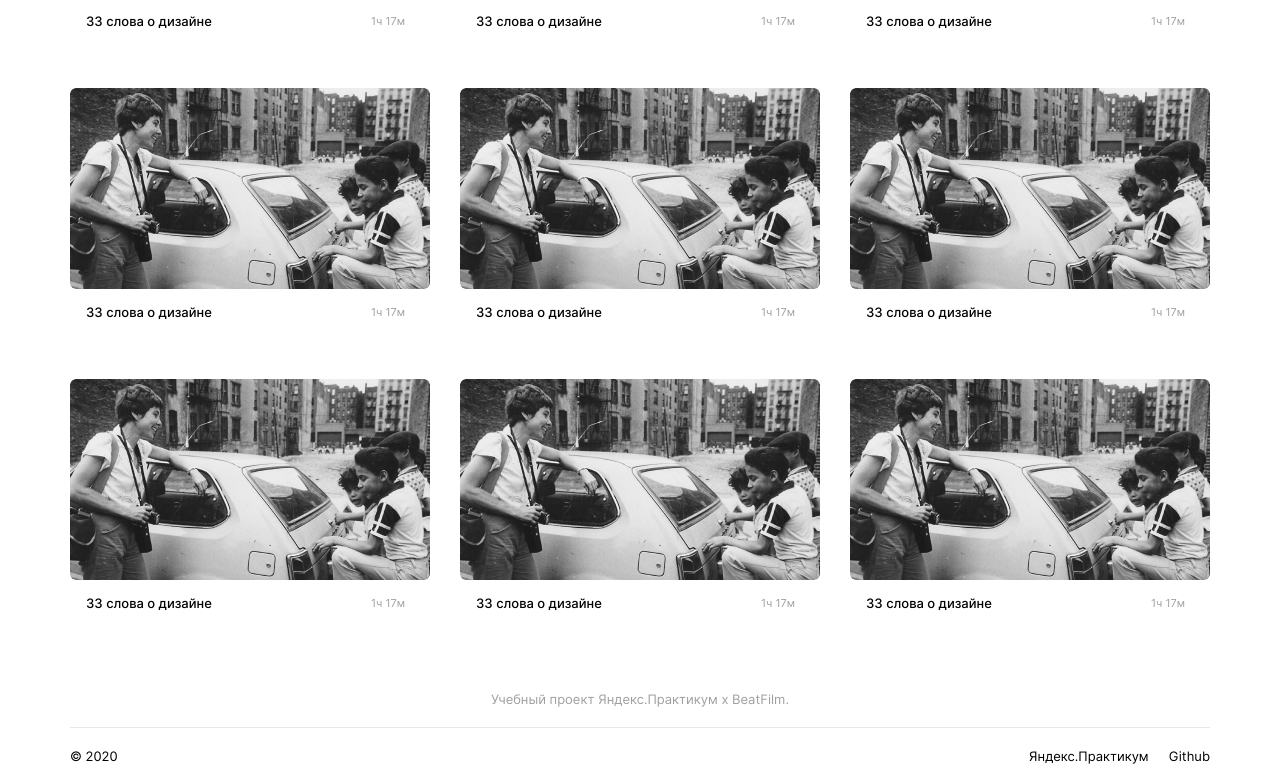
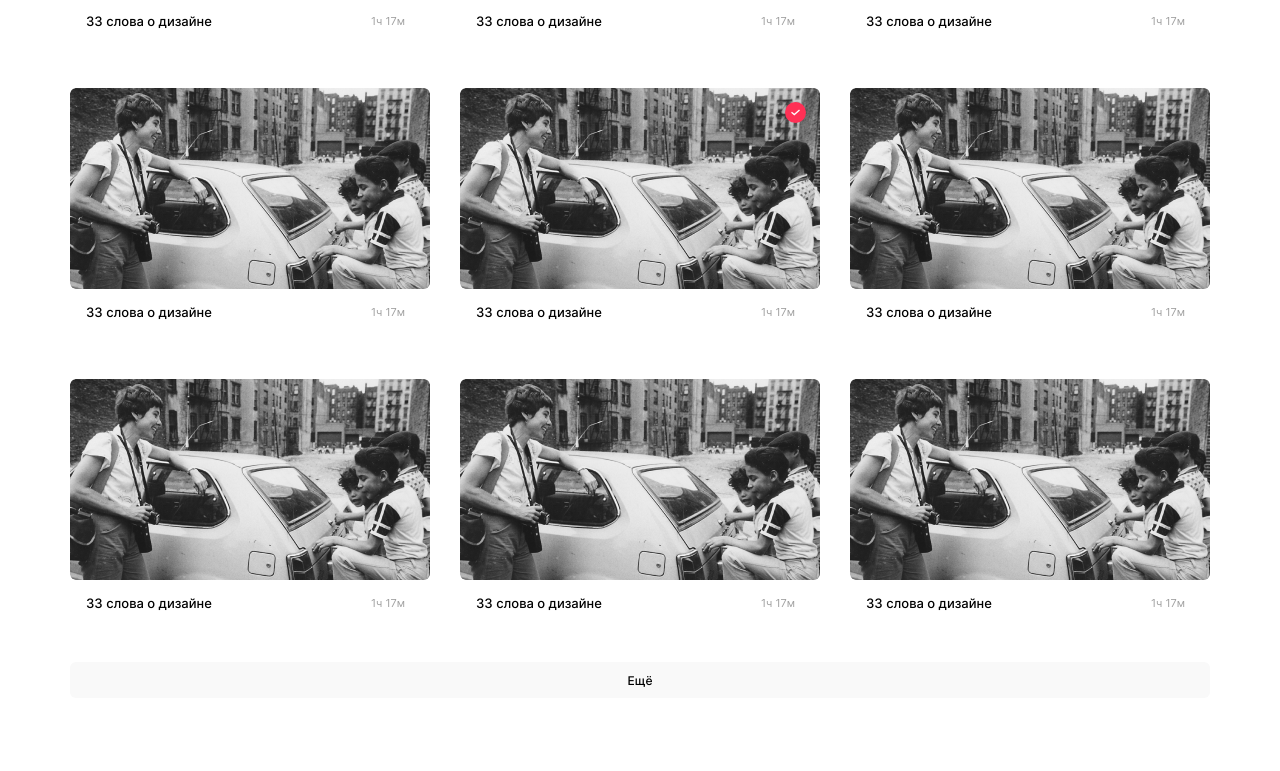
Before and after one commit to GrigoryGriko/movies-explorer-frontend, a React (Create React App) app: page /movies in a window 1280 px wide. Shown: the part 569-1340 px from the top of the page. Built offline with nearby package versions, Linux system fonts and the light colour scheme.

Commit message:
feat завершена верстка компонента Movies

```diff
--- a/src/components/App/App.css
+++ b/src/components/App/App.css
@@ -13,3 +13,10 @@
 .wrapper {
   width: calc(100% - 140px);
 }
+
+.link-hover {
+  transition: .3s ease opacity;
+}
+.link-hover:hover {
+  opacity: .8;
+}
--- a/src/components/Footer/Footer.css
+++ b/src/components/Footer/Footer.css
@@ -56,11 +56,7 @@
 
   color: #000000;
   text-decoration: none;
-  transition: .3s ease opacity;
 }
 .footer__link:last-child {
   margin-right: 0;
 }
-.footer__link:hover {
-  opacity: .8;
-}
--- a/src/components/Footer/Footer.js
+++ b/src/components/Footer/Footer.js
@@ -16,10 +16,10 @@ function Footer() {
           </p>
 
           <div className="footer__wrapper-links">
-            <a href="https://practicum.yandex.ru" className="footer__link">
+            <a href="https://practicum.yandex.ru" className="footer__link link-hover">
               Яндекс.Практикум
             </a>
-            <a href="https://github.com/GrigoryGriko" className="footer__link">
+            <a href="https://github.com/GrigoryGriko" className="footer__link link-hover">
               Github
             </a>
           </div>
--- a/src/components/Header/Header.css
+++ b/src/components/Header/Header.css
@@ -46,11 +46,6 @@
   font-size: 12px;
   color: #fff;
   text-decoration: none;
-
-  transition: .3s ease opacity;
-}
-.header__action-reigister:hover {
-  opacity: .8;
 }
 .header__action-login {
   display: flex;
@@ -72,11 +67,6 @@
 
   background-color: #2BE080;
   border-radius: 3px;
-
-  transition: .3s ease opacity;
-}
-.header__action-login:hover {
-  opacity: .8;
 }
 
 .header__menu-link {
--- a/src/components/Header/Header.js
+++ b/src/components/Header/Header.js
@@ -12,19 +12,19 @@ function Header() {
       {location.pathname !== '/' ? (
         <>
         <nav className="header__wrapper-menu">
-          <Link to="movies" className={`header__menu-link ${location.pathname === '/movies' ? 'header__menu-link_bold' : ''}`}>Фильмы</Link>
+          <Link to="movies" className={`header__menu-link link-hover ${location.pathname === '/movies' ? 'header__menu-link_bold' : ''}`}>Фильмы</Link>
 
-          <Link to="saved-movies" className={`header__menu-link ${location.pathname === '/saved-movies' ? 'header__menu-link_bold' : ''}`}>Сохранённые фильмы</Link>
+          <Link to="saved-movies" className={`header__menu-link link-hover ${location.pathname === '/saved-movies' ? 'header__menu-link_bold' : ''}`}>Сохранённые фильмы</Link>
         </nav>
 
-        <Link to="profile" className="header__action-account">Аккаунт</Link>
+        <Link to="profile" className="header__action-account link-hover">Аккаунт</Link>
         </>
 
       ) : (
         <nav className="header__wrapper-menu header__wrapper-menu_unlogged">
-          <Link to="signup" className="header__action-reigister">Регистрация</Link>
+          <Link to="signup" className="header__action-reigister link-hover">Регистрация</Link>
 
-          <Link to="signin" className="header__action-login">Войти</Link>
+          <Link to="signin" className="header__action-login link-hover">Войти</Link>
         </nav>
       )}
       </div>
--- a/src/components/Main/AboutMe/AboutMe.css
+++ b/src/components/Main/AboutMe/AboutMe.css
@@ -71,11 +71,6 @@
   color: #000000;
   text-align: left;
   text-decoration: none;
-
-  transition: .3s ease opacity
-}
-.aboutMe__link-to-github:hover {
-  opacity: .8;
 }
 .aboutMe__student-avatar {
   display: flex;
@@ -115,11 +110,6 @@
   margin: 0;
   height: 60px;
   text-decoration: none;
-
-  transition: .3s ease opacity;
-}
-.aboutMe__link-item:hover {
-  opacity: .8;
 }
 .aboutMe__item {
   font-size: 0;
--- a/src/components/Main/Promo/Promo.css
+++ b/src/components/Main/Promo/Promo.css
@@ -61,11 +61,6 @@
   text-decoration: none;
 
   cursor: pointer;
-
-  transition: .3s ease opacity;
-}
-.promo__button-more:hover {
-  opacity: .8;
 }
 .promo__landing-logo {
   width: 310px;
--- a/src/components/Main/Promo/Promo.js
+++ b/src/components/Main/Promo/Promo.js
@@ -12,7 +12,7 @@ function Promo() {
           Листайте ниже, чтобы узнать больше про этот проект и его создателя.
         </p>
 
-        <a href="#aboutProject" className="promo__button-more" type="button">
+        <a href="#aboutProject" className="promo__button-more link-hover" type="button">
           Узнать больше
         </a>
 
--- a/src/components/Movies/MoviesCardList/MoviesCardList.css
+++ b/src/components/Movies/MoviesCardList/MoviesCardList.css
@@ -36,7 +36,7 @@
   cursor: pointer;
 }
 
-.movies-cardlist__image:hover + .movies-cardlist__action-save {
+.movies-cardlist__image:hover + .movies-cardlist__action-save, .movies-cardlist__action-save:hover {
   visibility: visible;
 }
 
@@ -125,3 +125,32 @@
 
   color: #A0A0A0;
 }
+
+.movies-cardlist-more {
+  display: flex;
+  align-items: center;
+  justify-content: center;
+}
+.movies-cardlist-more__button-more {
+  height: 36px;
+  border: none;
+  outline: none;
+
+  margin-top: 50px;
+  margin-bottom: 80px;
+  background-color: #F9F9F9;
+  border-radius: 6px;
+
+  font-family: 'Inter';
+  font-weight: 500;
+  font-size: 12px;
+  line-height: 15px;
+  display: flex;
+  align-items: center;
+  justify-content: center;
+
+  color: #000;
+
+  cursor: pointer;
+
+}
--- a/src/components/Movies/MoviesCardList/MoviesCardList.js
+++ b/src/components/Movies/MoviesCardList/MoviesCardList.js
@@ -4,6 +4,7 @@ import moviesCardListImage from '../../../images/movies-cardlist__image.jpg';
 
 function MoviesCardList() {
   return(
+    <>
       <section className="movies-cardlist section">
         <ul className="movies-cardlist__list wrapper">
           <li className="movies-cardlist__item">
@@ -41,6 +42,9 @@ function MoviesCardList() {
 
           <li className="movies-cardlist__item">
             <img className="movies-cardlist__image" src={moviesCardListImage} alt="карточка фильма"/>
+
+            <div className="movies-cardlist__action-save">Сохранить</div>
+
             <div className="movies-cardlist__wrapper-text">
               <h5 className="movies-cardlist__title-film">33 слова о дизайне</h5>
               <p className="movies-cardlist__duration-film">1ч 17м</p>
@@ -49,6 +53,9 @@ function MoviesCardList() {
 
           <li className="movies-cardlist__item">
             <img className="movies-cardlist__image" src={moviesCardListImage} alt="карточка фильма"/>
+
+            <div className="movies-cardlist__marker-saved"></div>
+
             <div className="movies-cardlist__wrapper-text">
               <h5 className="movies-cardlist__title-film">33 слова о дизайне</h5>
               <p className="movies-cardlist__duration-film">1ч 17м</p>
@@ -57,6 +64,9 @@ function MoviesCardList() {
 
           <li className="movies-cardlist__item">
             <img className="movies-cardlist__image" src={moviesCardListImage} alt="карточка фильма"/>
+
+            <div className="movies-cardlist__action-save">Сохранить</div>
+
             <div className="movies-cardlist__wrapper-text">
               <h5 className="movies-cardlist__title-film">33 слова о дизайне</h5>
               <p className="movies-cardlist__duration-film">1ч 17м</p>
@@ -65,6 +75,9 @@ function MoviesCardList() {
 
           <li className="movies-cardlist__item">
             <img className="movies-cardlist__image" src={moviesCardListImage} alt="карточка фильма"/>
+
+            <div className="movies-cardlist__action-save">Сохранить</div>
+
             <div className="movies-cardlist__wrapper-text">
               <h5 className="movies-cardlist__title-film">33 слова о дизайне</h5>
               <p className="movies-cardlist__duration-film">1ч 17м</p>
@@ -73,6 +86,9 @@ function MoviesCardList() {
 
           <li className="movies-cardlist__item">
             <img className="movies-cardlist__image" src={moviesCardListImage} alt="карточка фильма"/>
+
+            <div className="movies-cardlist__action-save">Сохранить</div>
+
             <div className="movies-cardlist__wrapper-text">
               <h5 className="movies-cardlist__title-film">33 слова о дизайне</h5>
               <p className="movies-cardlist__duration-film">1ч 17м</p>
@@ -81,6 +97,9 @@ function MoviesCardList() {
 
           <li className="movies-cardlist__item">
             <img className="movies-cardlist__image" src={moviesCardListImage} alt="карточка фильма"/>
+
+            <div className="movies-cardlist__action-save">Сохранить</div>
+
             <div className="movies-cardlist__wrapper-text">
               <h5 className="movies-cardlist__title-film">33 слова о дизайне</h5>
               <p className="movies-cardlist__duration-film">1ч 17м</p>
@@ -88,6 +107,14 @@ function MoviesCardList() {
           </li>
         </ul>
       </section>
+
+
+      <section className="movies-cardlist-more section">
+        <button className="movies-cardlist-more__button-more wrapper link-hover">
+          Ещё
+        </button>
+      </section>
+    </>
   )
 }
 
--- a/src/components/Movies/SearchForm/SearchForm.js
+++ b/src/components/Movies/SearchForm/SearchForm.js
@@ -6,7 +6,7 @@ function SearchForm() {
       <div className="search-form__wrapper wrapper">
         <form className="search-form__search-input">
           <input className="search-form_input-type" placeholder="Фильм"></input>
-          <button className="search-form_search-button"></button>
+          <button className="search-form_search-button link-hover"></button>
 
           <div className="search-form_stroke-line"></div>
 
```
Also changed, not shown: src/components/Main/AboutMe/AboutMe.js (+4 -4 lines). Lines whose indentation alone changed are shown as unchanged.
